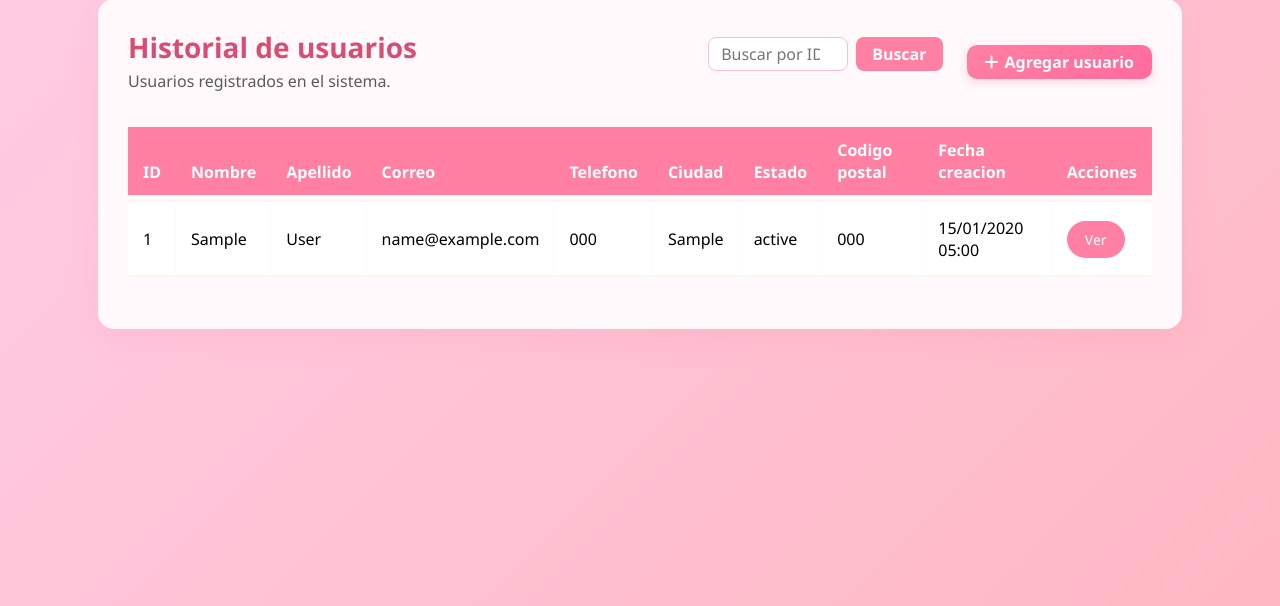
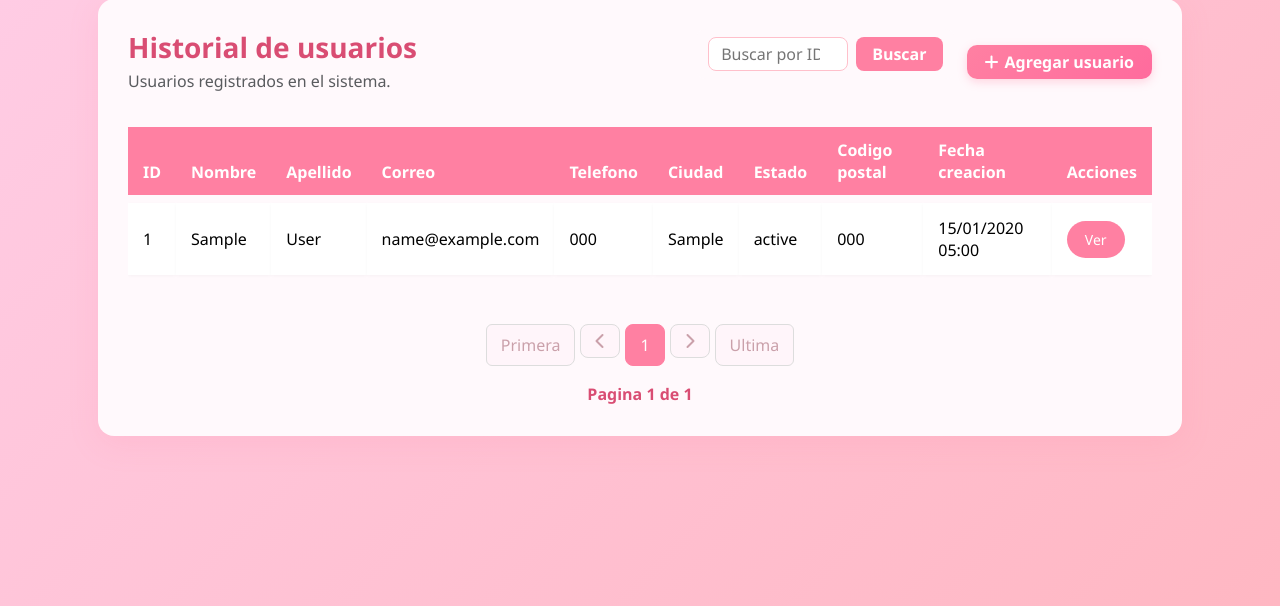
Before and after one commit to Sara-08671/clase_dj_Ficha-3147211, a Django app: page / in a window 1280 px wide. Shown: the part 109-715 px from the top of the page. Run offline with Django 5.2, Linux system fonts and the light colour scheme; a user stored in the database is signed in; tables that the repository leaves empty hold one stand-in row (values such as "Sample post"); some libraries are stand-ins or nearby versions.

Commit message:
paginacion

```diff
--- a/inventario_django/dcrm/website/templates/home.html
+++ b/inventario_django/dcrm/website/templates/home.html
@@ -275,7 +275,7 @@
             </tbody>
           </table>
         </div>
-        {% if not search_id and records.has_other_pages %}
+        {% if not search_id %}
           <nav aria-label="Paginacion">
             <ul class="pagination">
               {% if records.has_previous %}
@@ -288,6 +288,9 @@
                   </a>
                 </li>
               {% else %}
+                <li class="page-item disabled">
+                  <span class="page-link">Primera</span>
+                </li>
                 <li class="page-item disabled">
                   <span class="page-link"><i class="fas fa-chevron-left"></i></span>
                 </li>
@@ -311,6 +314,9 @@
               {% else %}
                 <li class="page-item disabled">
                   <span class="page-link"><i class="fas fa-chevron-right"></i></span>
+                </li>
+                <li class="page-item disabled">
+                  <span class="page-link">Ultima</span>
                 </li>
               {% endif %}
             </ul>
--- a/inventario_django/dcrm/website/views.py
+++ b/inventario_django/dcrm/website/views.py
@@ -22,7 +22,7 @@ def home(request):
                 return redirect('home')
         else:
             records_list = Record.objects.select_related('user').all().order_by('-created_at')
-            paginator = Paginator(records_list, 10)
+            paginator = Paginator(records_list, 5)
             page_number = request.GET.get('page')
             records = paginator.get_page(page_number)
         return render(request, 'home.html', {'records': records, 'search_id': search_id})
```
